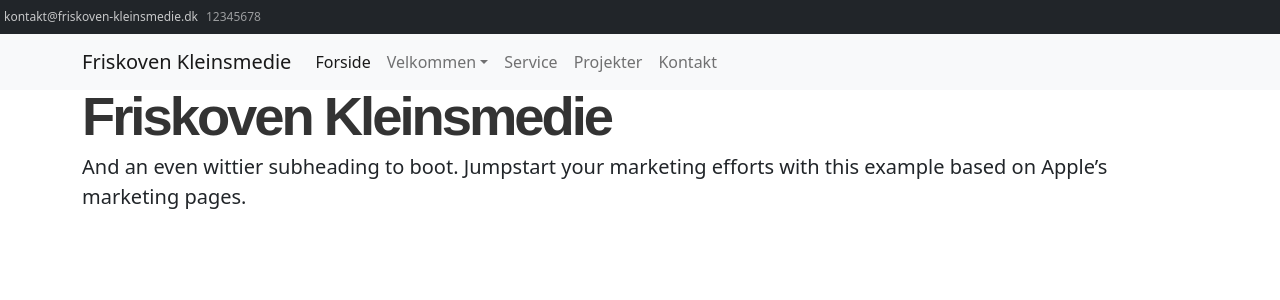
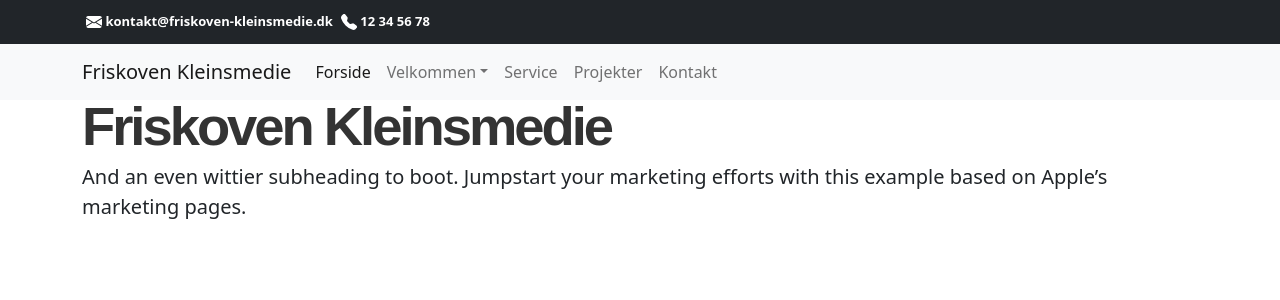
Before and after one commit to Slitch/bootstrapsite, a Jekyll site: the page built from index.html, in a window 1280 px wide. Shown: the top 300 px of the page. Built offline with Jekyll 4.4.1, drawn with Linux system fonts in a browser that asks for light colours; nearby versions of some CDN libraries; library files that are not in the unit come from our copies.

Commit message:
inline css

```diff
--- a/_config.yml
+++ b/_config.yml
@@ -1,7 +1,7 @@
 # Site settings
 title: Friskoven Kleinsmedie
 email: kontakt@friskoven-kleinsmedie.dk
-phone: 12345678
+phone: 12 34 56 78
 description: Friskoven Kleinsmedie rådgiver, projekterer, tegner og forarbejder aluminium, jern og rustfrit stål. Herunder fremstiller og svejser vi stålkonstruktioner, facader, ...
 tagline: Friskoven Kleinsmedie
 locale: da_DK
--- a/_includes/nav.html
+++ b/_includes/nav.html
@@ -3,14 +3,16 @@
 {{ site.email }}
 {{ site.phone }}
 -->
-<nav class="navbar navbar-expand navbar-dark bg-dark p-0">
-    <div class="container-fluid p-0">
+<nav class="navbar navbar-expand navbar-dark bg-dark p-1">
+    <div class="container">
         <ul class="navbar-nav me-auto">
             <li class="nav-item">
-                <a class="nav-link px-1" style="font-size: 12px;" href="#">{{ site.email }}</a>
+                <a class="nav-link px-1" style="font-size: 13px; font-weight: 600;" href="#"><svg xmlns="http://www.w3.org/2000/svg" width="16" height="16" fill="currentColor" class="bi bi-envelope-fill" viewBox="0 0 16 16"><path d="M.05 3.555A2 2 0 0 1 2 2h12a2 2 0 0 1 1.95 1.555L8 8.414.05 3.555zM0 4.697v7.104l5.803-3.558L0 4.697zM6.761 8.83l-6.57 4.027A2 2 0 0 0 2 14h12a2 2 0 0 0 1.808-1.144l-6.57-4.027L8 9.586l-1.239-.757zm3.436-.586L16 11.801V4.697l-5.803 3.546z" style="color: white;"/>
+                </svg>&nbsp;{{ site.email }}</a>
             </li>
             <li class="nav-item">
-                <a class="nav-link px-1" style="font-size: 12px;" href="#">{{ site.phone }}</a>
+                <a class="nav-link px-1" style="font-size: 13px; font-weight: 600;" href="tel:+45{{ site.phone | remove:" "}}"><svg xmlns="http://www.w3.org/2000/svg" width="16" height="16" fill="currentColor" class="bi bi-telephone-fill" viewBox="0 0 16 16"><path fill-rule="evenodd" d="M1.885.511a1.745 1.745 0 0 1 2.61.163L6.29 2.98c.329.423.445.974.315 1.494l-.547 2.19a.678.678 0 0 0 .178.643l2.457 2.457a.678.678 0 0 0 .644.178l2.189-.547a1.745 1.745 0 0 1 1.494.315l2.306 1.794c.829.645.905 1.87.163 2.611l-1.034 1.034c-.74.74-1.846 1.065-2.877.702a18.634 18.634 0 0 1-7.01-4.42 18.634 18.634 0 0 1-4.42-7.009c-.362-1.03-.037-2.137.703-2.877L1.885.511z" style="color: white;"/>
+                </svg>&nbsp;{{ site.phone }}</a>
             </li>
         </ul>
     </div>
--- a/css/main.css
+++ b/css/main.css
@@ -0,0 +1,3 @@
+.navbar-dark .navbar-nav .nav-link {
+    color: white;
+}
```
Also changed, not shown: 2 other files.
